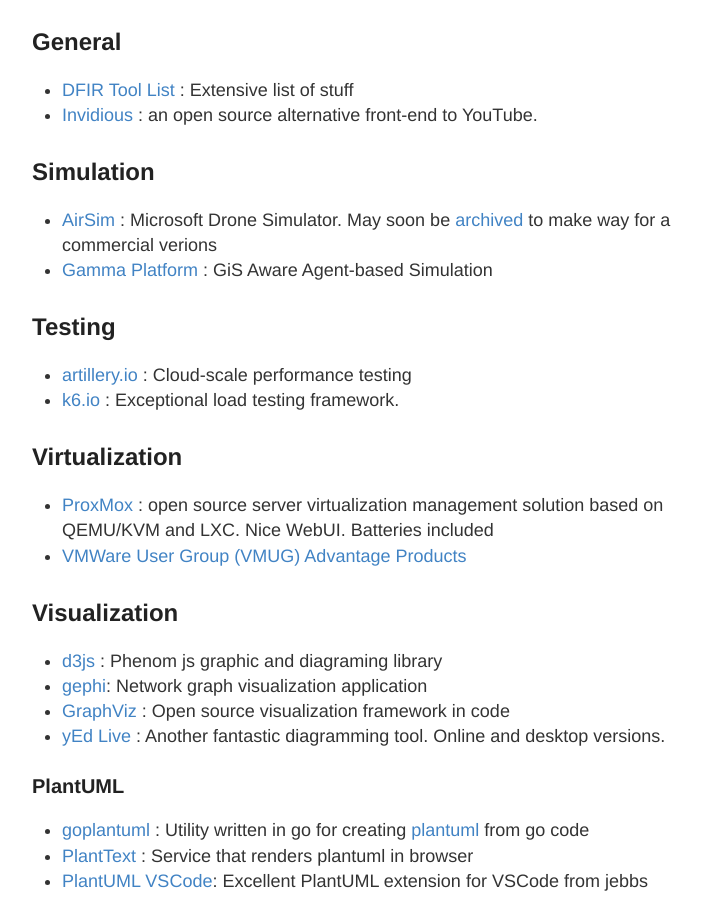
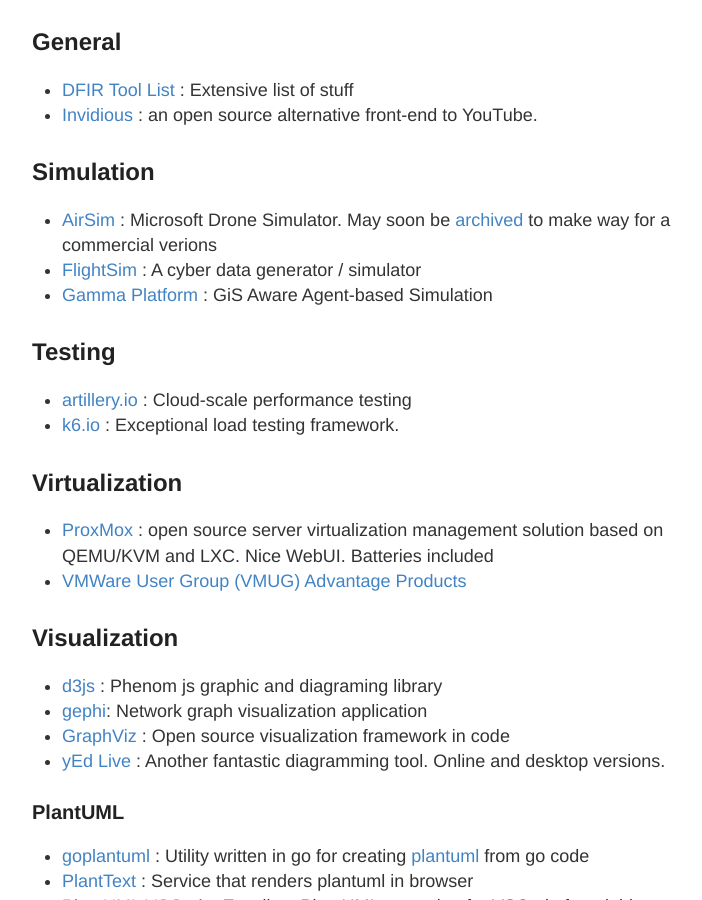
Before and after one commit to stevehenderson/stevehenderson.github.io, a Jekyll site: the page built from tools.md, in a window 1280 px wide and 900 px high, scrolled down 6577 px. Shown: the whole window, without its empty margins (248-950 px from the left). Built offline with Jekyll 4.4.1, drawn with Linux system fonts in a browser that asks for light colours.

Commit message:
Update tools.md

```diff
--- a/tools.md
+++ b/tools.md
@@ -197,6 +197,7 @@
 
 ## Simulation
    * [AirSim](https://github.com/microsoft/airsim) : Microsoft Drone Simulator.  May soon be [archived](https://www.microsoft.com/en-us/ai/autonomous-systems-project-airsim?activetab=pivot1%3aprimaryr3) to make way for a commercial verions
+   * [FlightSim](https://github.com/alphasoc/flightsim) : A cyber data generator / simulator
    * [Gamma Platform](https://gama-platform.org/) : GiS Aware Agent-based Simulation
 
 ## Testing
```
